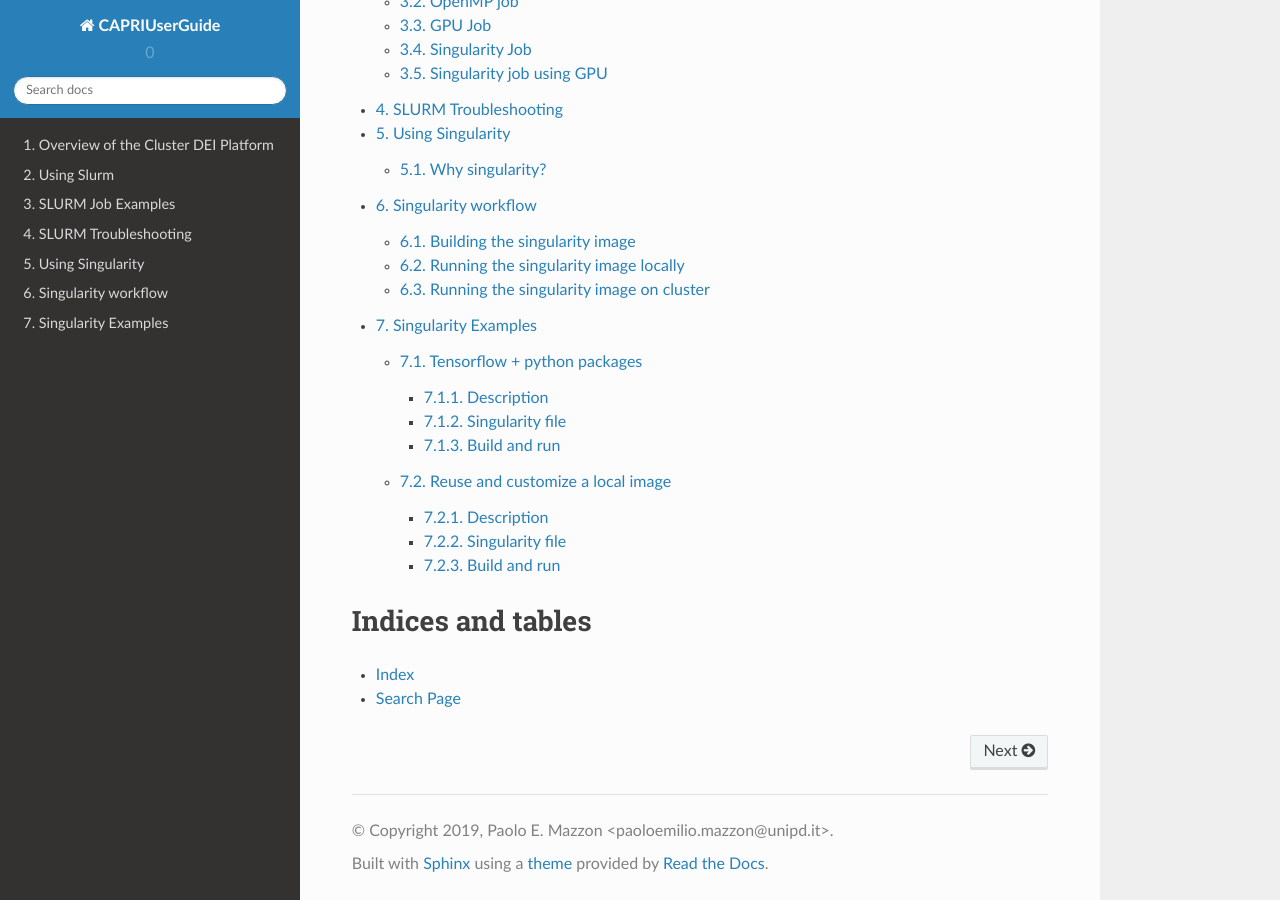
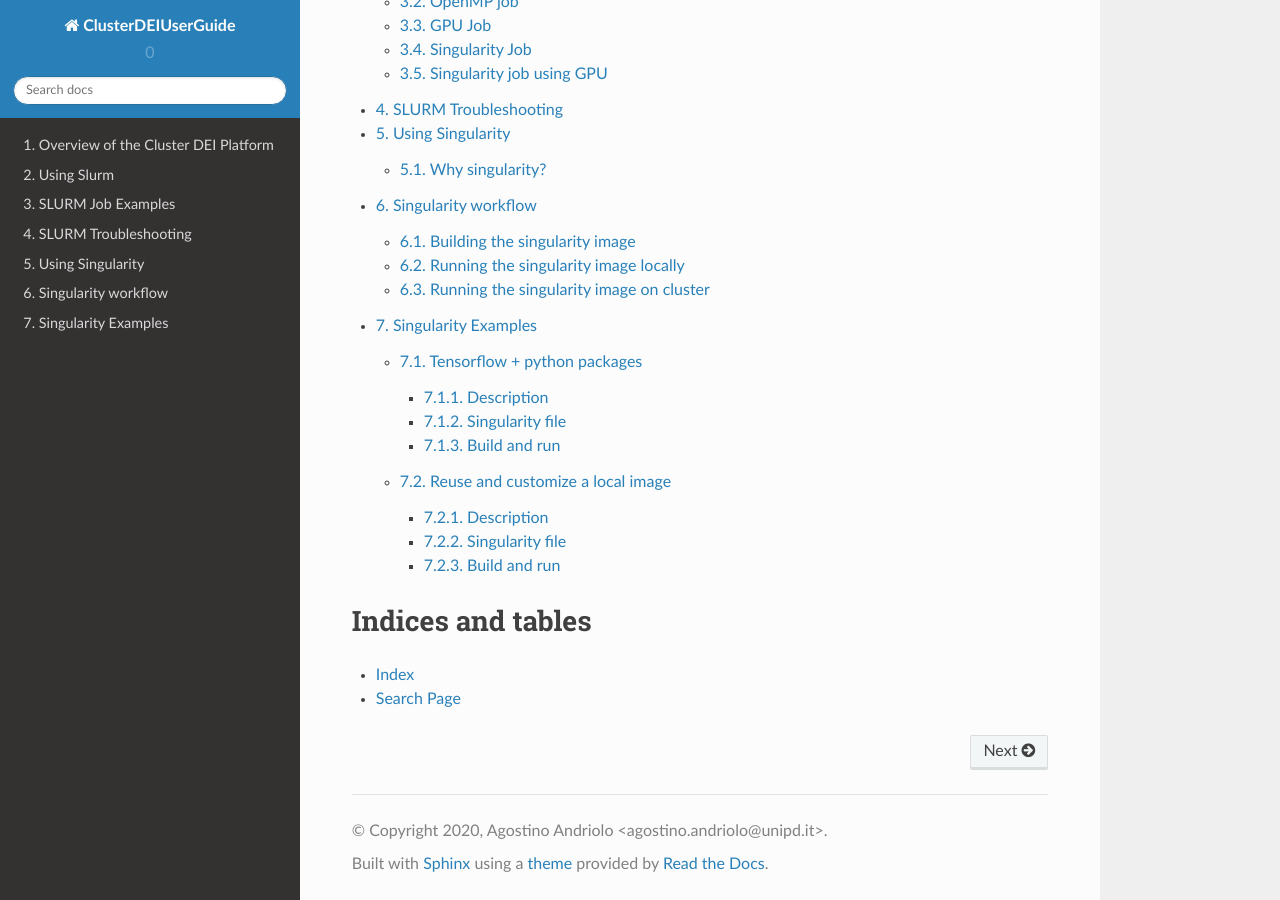
Before and after one commit to agostinoandriolo/clusterDEIguide, a Sphinx documentation site: the page built from ClusterDEIUserGuide-master/docs/index.rst, in a window 1280 px wide and 900 px high, scrolled down 674 px. Built offline with Sphinx 7.4.7 and the Read the Docs theme 2.0.0, drawn with Linux system fonts in a browser that asks for light colours.

Commit message:
Update conf.py

```diff
--- a/ClusterDEIUserGuide-master/docs/conf.py
+++ b/ClusterDEIUserGuide-master/docs/conf.py
@@ -1,6 +1,6 @@
 # -*- coding: utf-8 -*-
 #
-# CAPRIUserGuide documentation build configuration file, created by
+# ClusterDEIUserGuide documentation build configuration file, created by
 # sphinx-quickstart on Tue Dec 17 10:26:09 2019.
 #
 # This file is execfile()d with the current directory set to its
@@ -46,9 +46,9 @@ source_suffix = '.rst'
 master_doc = 'index'
 
 # General information about the project.
-project = u'CAPRIUserGuide'
-copyright = u'2019, Paolo E. Mazzon <paoloemilio.mazzon@unipd.it>'
-author = u'Paolo E. Mazzon <paoloemilio.mazzon@unipd.it>'
+project = u'ClusterDEIUserGuide'
+copyright = u'2020, Agostino Andriolo <agostino.andriolo@unipd.it>'
+author = u'Agostino Andriolo <agostino.andriolo@unipd.it>'
 
 # The version info for the project you're documenting, acts as replacement for
 # |version| and |release|, also used in various other places throughout the
@@ -112,7 +112,7 @@ html_sidebars = {
 # -- Options for HTMLHelp output ------------------------------------------
 
 # Output file base name for HTML help builder.
-htmlhelp_basename = 'CAPRIUserGuidedoc'
+htmlhelp_basename = 'ClusterDEIUserGuidedoc'
 
 
 # -- Options for LaTeX output ---------------------------------------------
@@ -139,8 +139,8 @@ latex_elements = {
 # (source start file, target name, title,
 #  author, documentclass [howto, manual, or own class]).
 latex_documents = [
-    (master_doc, 'CAPRIUserGuide.tex', u'CAPRIUserGuide Documentation',
-     u'Paolo E. Mazzon \\textless{}paoloemilio.mazzon@unipd.it\\textgreater{}', 'manual'),
+    (master_doc, 'ClusterDEIUserGuide.tex', u'ClusterDEIUserGuide Documentation',
+     u'Agostino Andriolo \\textless{}agostino.andriolo@unipd.it\\textgreater{}', 'manual'),
 ]
 
 
@@ -149,7 +149,7 @@ latex_documents = [
 # One entry per manual page. List of tuples
 # (source start file, name, description, authors, manual section).
 man_pages = [
-    (master_doc, 'capriuserguide', u'CAPRIUserGuide Documentation',
+    (master_doc, 'clusterDEIuserguide', u'ClusterDEIUserGuide Documentation',
      [author], 1)
 ]
 
@@ -160,7 +160,7 @@ man_pages = [
 # (source start file, target name, title, author,
 #  dir menu entry, description, category)
 texinfo_documents = [
-    (master_doc, 'CAPRIUserGuide', u'CAPRIUserGuide Documentation',
-     author, 'CAPRIUserGuide', 'One line description of project.',
+    (master_doc, 'ClusterDEIUserGuide', u'ClusterDEIUserGuide Documentation',
+     author, 'ClusterDEIUserGuide', 'One line description of project.',
      'Miscellaneous'),
 ]
```
